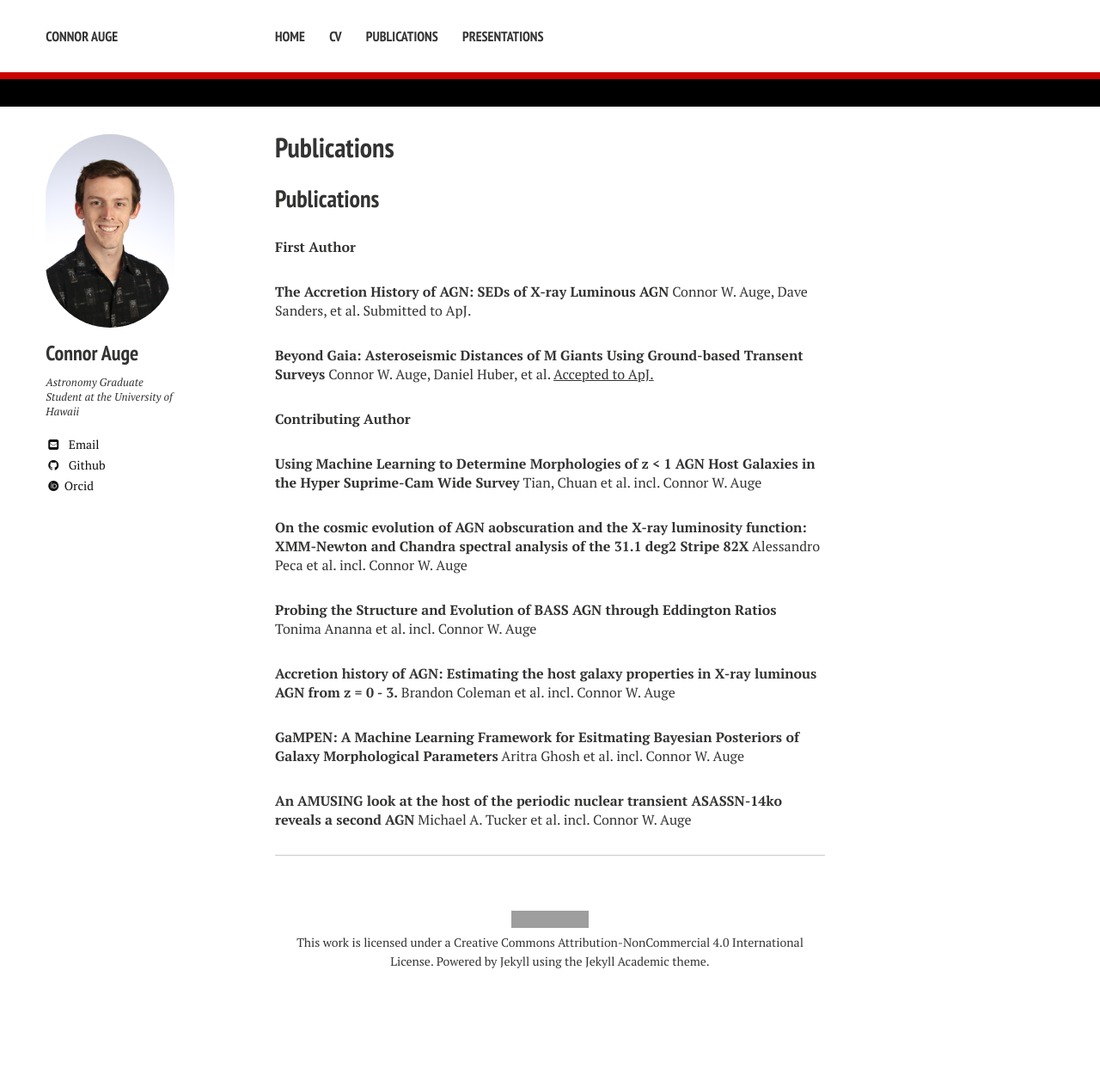
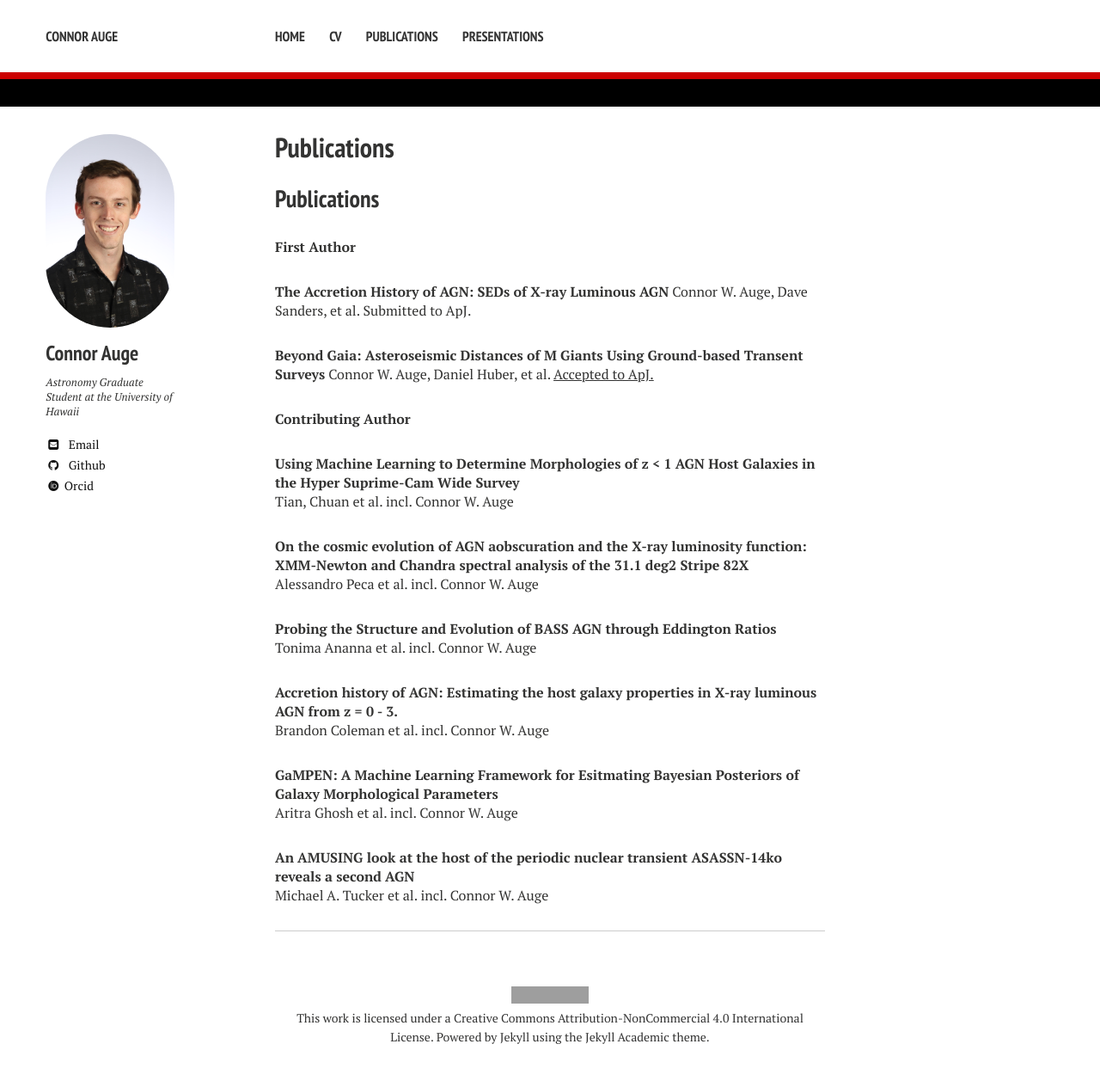
Before and after one commit to cwauge/cwauge.github.io, a Jekyll site: the page built from publications.md, in a window 1280 px wide. Shown: the whole page at 86% size. Built offline with Jekyll 4.4.1, drawn with Linux system fonts in a browser that asks for light colours; nearby versions of some CDN libraries; some web fonts are replaced; before the commit the page ends 1176 px from its top, so only the background shows below that; grey boxes are pictures that could not be loaded.

```diff
--- a/publications.md
+++ b/publications.md
@@ -20,22 +20,22 @@ Connor W. Auge, Daniel Huber, et al.
 
 __Contributing Author__
 
-**Using Machine Learning to Determine Morphologies of z < 1 AGN Host Galaxies in the Hyper Suprime-Cam Wide Survey**
+**Using Machine Learning to Determine Morphologies of z < 1 AGN Host Galaxies in the Hyper Suprime-Cam Wide Survey**<br>
 Tian, Chuan et al. incl. Connor W. Auge
 
-**On the cosmic evolution of AGN aobscuration and the X-ray luminosity function: XMM-Newton and Chandra spectral analysis of the 31.1 deg2 Stripe 82X**
+**On the cosmic evolution of AGN aobscuration and the X-ray luminosity function: XMM-Newton and Chandra spectral analysis of the 31.1 deg2 Stripe 82X**<br>
 Alessandro Peca et al. incl. Connor W. Auge
 
-**Probing the Structure and Evolution of BASS AGN through Eddington Ratios**
+**Probing the Structure and Evolution of BASS AGN through Eddington Ratios**<br>
 Tonima Ananna et al. incl. Connor W. Auge
 
-**Accretion history of AGN: Estimating the host galaxy properties in X-ray luminous AGN from z = 0 - 3.**
+**Accretion history of AGN: Estimating the host galaxy properties in X-ray luminous AGN from z = 0 - 3.**<br>
 Brandon Coleman et al. incl. Connor W. Auge
 
-**GaMPEN: A Machine Learning Framework for Esitmating Bayesian Posteriors of Galaxy Morphological Parameters**
+**GaMPEN: A Machine Learning Framework for Esitmating Bayesian Posteriors of Galaxy Morphological Parameters**<br>
 Aritra Ghosh et al. incl. Connor W. Auge
 
-**An AMUSING look at the host of the periodic nuclear transient ASASSN-14ko reveals a second AGN**
+**An AMUSING look at the host of the periodic nuclear transient ASASSN-14ko reveals a second AGN**<br>
 Michael A. Tucker et al. incl. Connor W. Auge
 
 <!-- - [GitHub Pages Workshop](https://github.com/BioData-Club/githubPagesTutorial) -->
```
